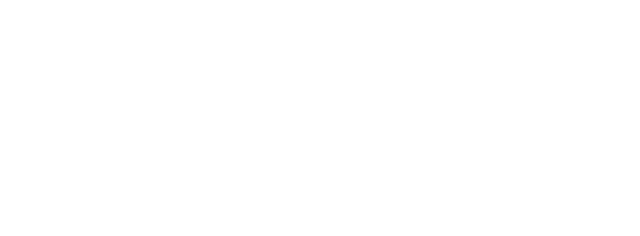
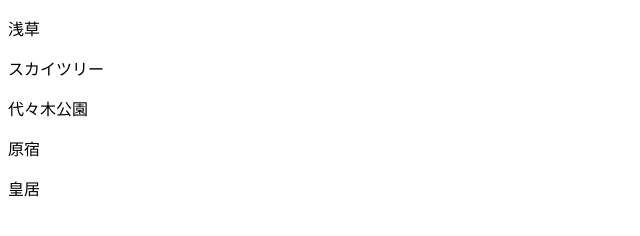
Before and after one commit to Haruki-Ito-digitech/Best-in-Tokyo, a plain HTML site: page index.html in a window 1280 px wide. Shown: the whole page, without its empty margins (0-640 px from the left). Drawn offline with Linux system fonts and the light colour scheme.

Commit message:
東京観光地

```diff
--- a/index.html
+++ b/index.html
@@ -6,6 +6,11 @@
     <title>Document</title>
 </head>
 <body>
+    <p>浅草</p>
+    <p>スカイツリー</p>
+    <p>代々木公園</p>
+    <p>原宿</p>
+    <p>皇居</p>
 
 </body>
 </html>
```
